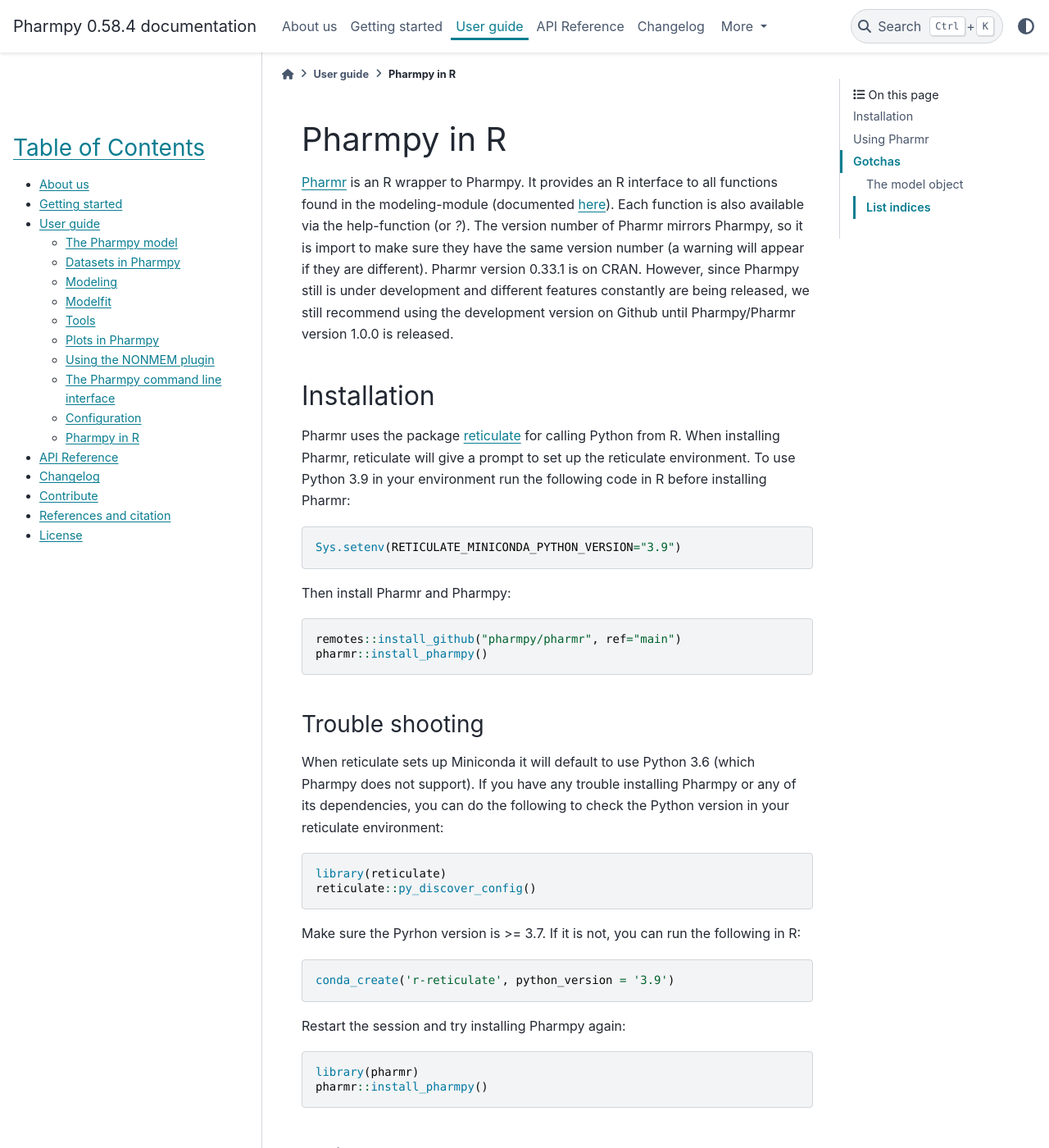
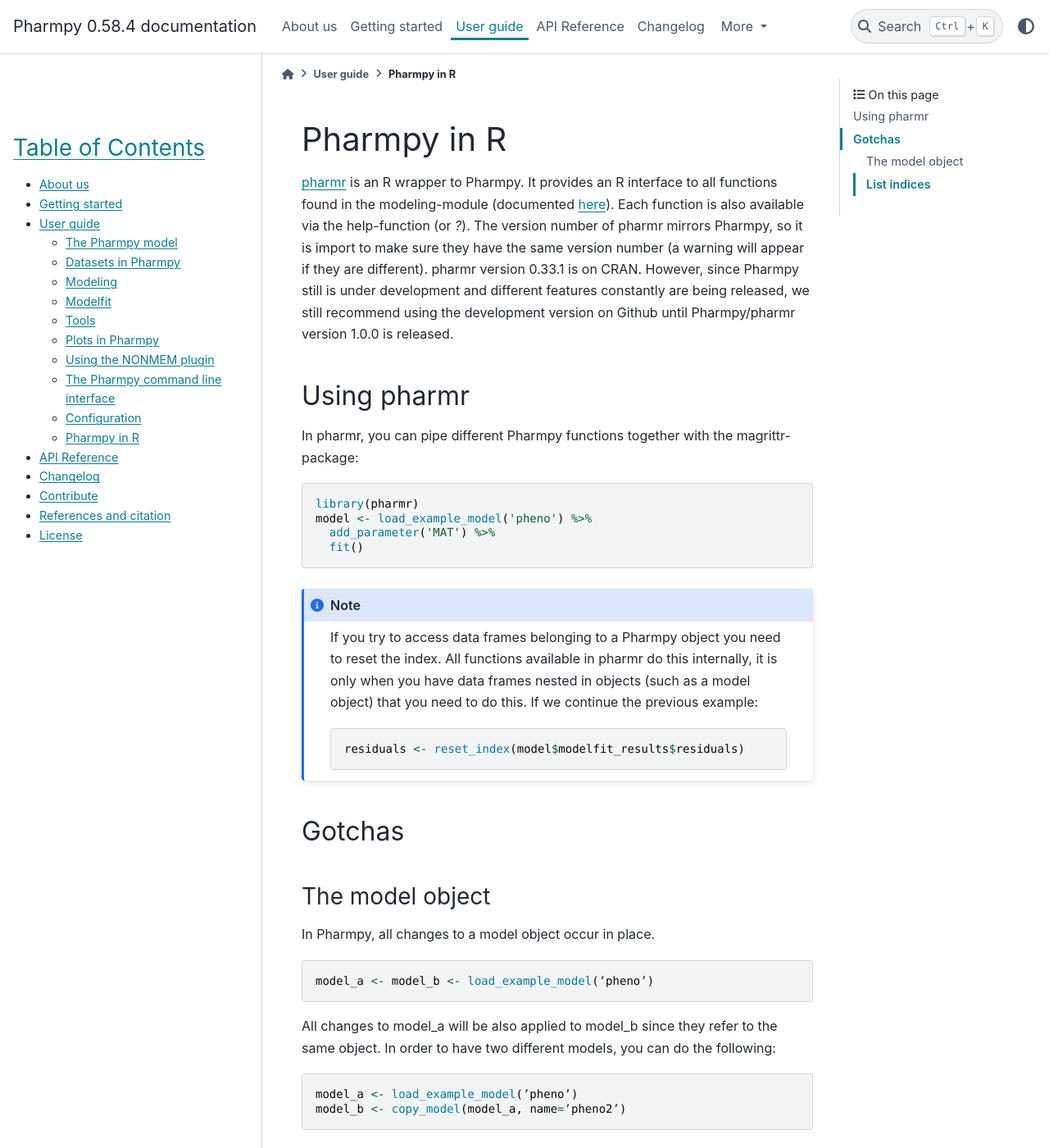
Before and after one commit to pharmpy/pharmpy, a Sphinx documentation site: the page built from docs/using_r.rst, in a window 1280 px wide and 1400 px high. Shown: the whole window at 82% size. Built offline with Sphinx 7.4.7 and the PyData theme 0.15.4, drawn with Linux system fonts in a browser that asks for light colours; some of the changed text lies outside the part shown.

Commit message:
Move installation and first example of pharmr to Getting started, revise Using R

```diff
--- a/docs/getting_started.rst
+++ b/docs/getting_started.rst
@@ -2,12 +2,15 @@
 Getting started
 ===============
 
-Pharmpy can be used in a Python program as a module or via its command line interface. It can also
-be used via reticulate from R.
+Pharmpy can be used in a Python program as a library or via its command line interface. It can also
+be used via its R wrapper package: `pharmr <https://github.com/pharmpy/pharmr>`_.
 
-------------
+--------------------------
+Getting started in Pharmpy
+--------------------------
+
 Installation
-------------
+~~~~~~~~~~~~
 
 .. warning:: Pharmpy requires python 3.8 or later,
     and is currently tested on python 3.8 and 3.9 on Linux, MacOS and Windows.
@@ -20,9 +23,9 @@
 
     pip install --index-url https://google-coral.github.io/py-repo/ tflite_runtime
 
----------------
+
 A first example
----------------
+~~~~~~~~~~~~~~~
 
 The :class:`pharmpy.Model` class is representation of a nonlinear mixed effects model. For example, to
 read the NONMEM model ``pheno_real.mod`` from file into a model object, the following is sufficient:
@@ -46,14 +49,56 @@
 For examples of how the Pharmpy model works and how you can transform it, see :ref:`here <model>` and
 :ref:`here <modeling>`.
 
-------
-From R
-------
+-------------------------
+Getting started in pharmr
+-------------------------
 
-Pharmpy can also be used in R. To call Pharmpy from R the following is needed on your computer:
+Installation
+~~~~~~~~~~~~
 
-#. The reticulate R package
-#. Python 3.8 or newer
-#. Pharmpy
+pharmr uses the package `reticulate <https://rstudio.github.io/reticulate>`_ for calling Python from R. Install
+pharmr and Pharmpy with the following:
 
-See :ref:`here <using_r>` for more information on how to use Pharmpy in R.
+.. code-block:: r
+
+    remotes::install_github("pharmpy/pharmr", ref="main")
+    pharmr::install_pharmpy()
+
+Trouble shooting
+================
+
+When reticulate sets up Miniconda it can default to use Python 3.6 (which Pharmpy does not
+support). If you have any trouble installing Pharmpy or any of its dependencies, you can do
+the following to check the Python version in your reticulate environment:
+
+.. code-block:: r
+
+    library(reticulate)
+    reticulate::py_discover_config()
+
+Make sure the Pyrhon version is >= 3.8. If it is not, you can run the following in R:
+
+.. code-block:: r
+
+    conda_create('r-reticulate', python_version = '3.9')
+
+Restart the session and try installing Pharmpy again:
+
+.. code-block:: r
+
+    library(pharmr)
+    pharmr::install_pharmpy()
+
+A first example
+~~~~~~~~~~~~~~~
+
+Using the same example as in the Pharmpy example:
+
+.. code-block:: r
+
+    library(pharmr)
+
+    path <- 'tests/testdata/nonmem/pheno_real.mod'
+    pheno <- read_model(path)
+
+For more information and gotchas of using pharmr, see :ref:`Using R<using_r>`.
--- a/docs/using_r.rst
+++ b/docs/using_r.rst
@@ -4,58 +4,18 @@
 Pharmpy in R
 ============
 
-`Pharmr <https://github.com/pharmpy/pharmr>`_ is an R wrapper to Pharmpy. It provides an R interface to all functions
+`pharmr <https://github.com/pharmpy/pharmr>`_ is an R wrapper to Pharmpy. It provides an R interface to all functions
 found in the modeling-module (documented `here <https://pharmpy.github.io/latest/reference/pharmpy.modeling.html>`_).
-Each function is also available via the help-function (or `?`). The version number of Pharmr
+Each function is also available via the help-function (or `?`). The version number of pharmr
 mirrors Pharmpy, so it is import to make sure they have the same version number (a warning
-will appear if they are different). Pharmr version 0.33.1 is on CRAN. However, since Pharmpy
+will appear if they are different). pharmr version 0.33.1 is on CRAN. However, since Pharmpy
 still is under development and different features constantly are being released, we still
-recommend using the development version on Github until Pharmpy/Pharmr version 1.0.0 is released.
+recommend using the development version on Github until Pharmpy/pharmr version 1.0.0 is released.
 
-Installation
+Using pharmr
 ~~~~~~~~~~~~
-Pharmr uses the package `reticulate <https://rstudio.github.io/reticulate>`_ for calling Python from R. When installing Pharmr,
-reticulate will give a prompt to set up the reticulate environment. To use Python 3.9
-in your environment run the following code in R before installing Pharmr:
 
-.. code-block:: r
-
-    Sys.setenv(RETICULATE_MINICONDA_PYTHON_VERSION="3.9")
-
-Then install Pharmr and Pharmpy:
-
-.. code-block:: r
-
-    remotes::install_github("pharmpy/pharmr", ref="main")
-    pharmr::install_pharmpy()
-
-Trouble shooting
-================
-When reticulate sets up Miniconda it will default to use Python 3.6 (which Pharmpy does not
-support). If you have any trouble installing Pharmpy or any of its dependencies, you can do
-the following to check the Python version in your reticulate environment:
-
-.. code-block:: r
-
-    library(reticulate)
-    reticulate::py_discover_config()
-
-Make sure the Pyrhon version is >= 3.7. If it is not, you can run the following in R:
-
-.. code-block:: r
-
-    conda_create('r-reticulate', python_version = '3.9')
-
-Restart the session and try installing Pharmpy again:
-
-.. code-block:: r
-
-    library(pharmr)
-    pharmr::install_pharmpy()
-
-Using Pharmr
-~~~~~~~~~~~~
-In Pharmr, you can pipe different Pharmpy functions together with the magrittr-package:
+In pharmr, you can pipe different Pharmpy functions together with the magrittr-package:
 
 .. code-block:: r
 
@@ -64,25 +24,23 @@
       add_parameter('MAT') %>%
       fit()
 
-`fit() <https://pharmpy.github.io/latest/modelfit.html>`_ will call the appropriate software/package to run the model (e.g. a NONMEM model will
-be run using NONMEM, currently only this is supported). Most methods return model object
-references, allowing you to pipe more easily.
-
 .. note::
 
     If you try to access data frames belonging to a Pharmpy object you need to reset the index.
-    All functions available in Pharmr do this internally, it is only when you have data frames
-    nested in objects (such as a model object) that you need to do this. An example:
+    All functions available in pharmr do this internally, it is only when you have data frames
+    nested in objects (such as a model object) that you need to do this. If we continue the previous
+    example:
 
     .. code-block:: r
 
-        model <- load_example_model('pheno')
         residuals <- reset_index(model$modelfit_results$residuals)
 
 Gotchas
 ~~~~~~~
+
 The model object
 ================
+
 In Pharmpy, all changes to a model object occur in place.
 
 .. code-block:: r
@@ -90,7 +48,7 @@
     model_a <- model_b <- load_example_model(’pheno’)
 
 All changes to model_a will be also applied to model_b since they refer to the same object.
-In order to have to different models we recommend the following to have two different models:
+In order to have two different models, you can do the following:
 
 .. code-block:: r
 
```
Also changed, not shown: other parts of docs/using_r.rst (+2 -1 lines).
